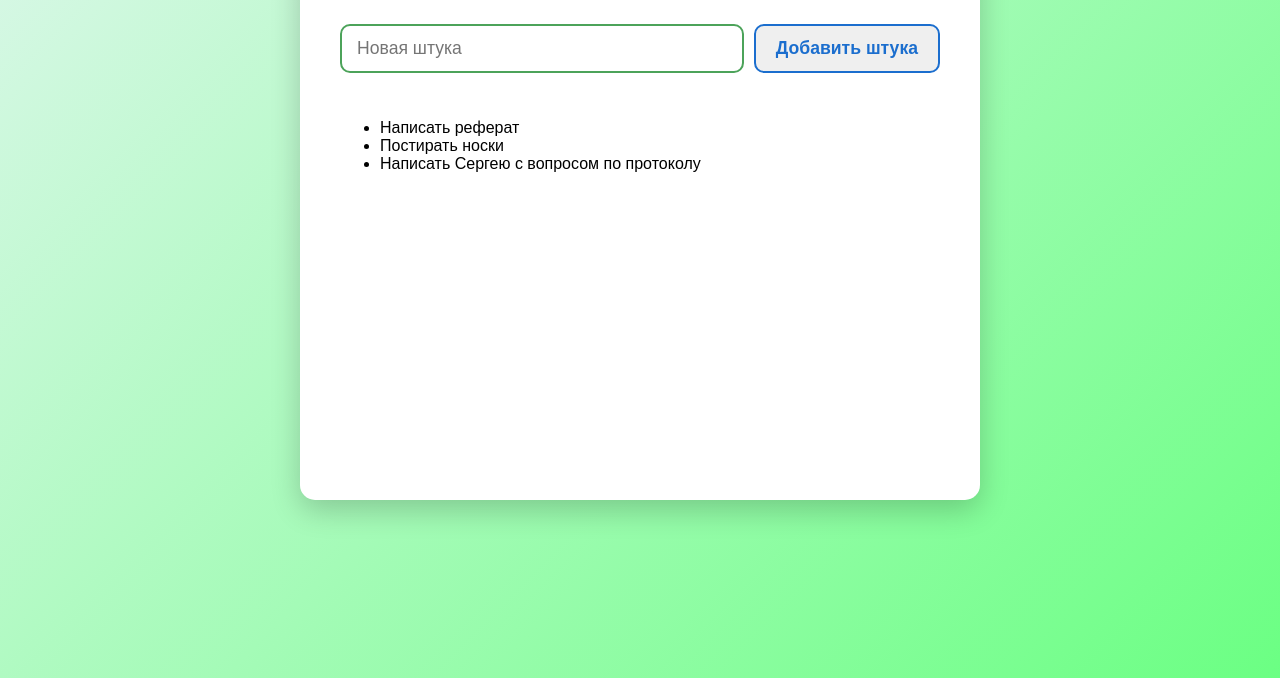
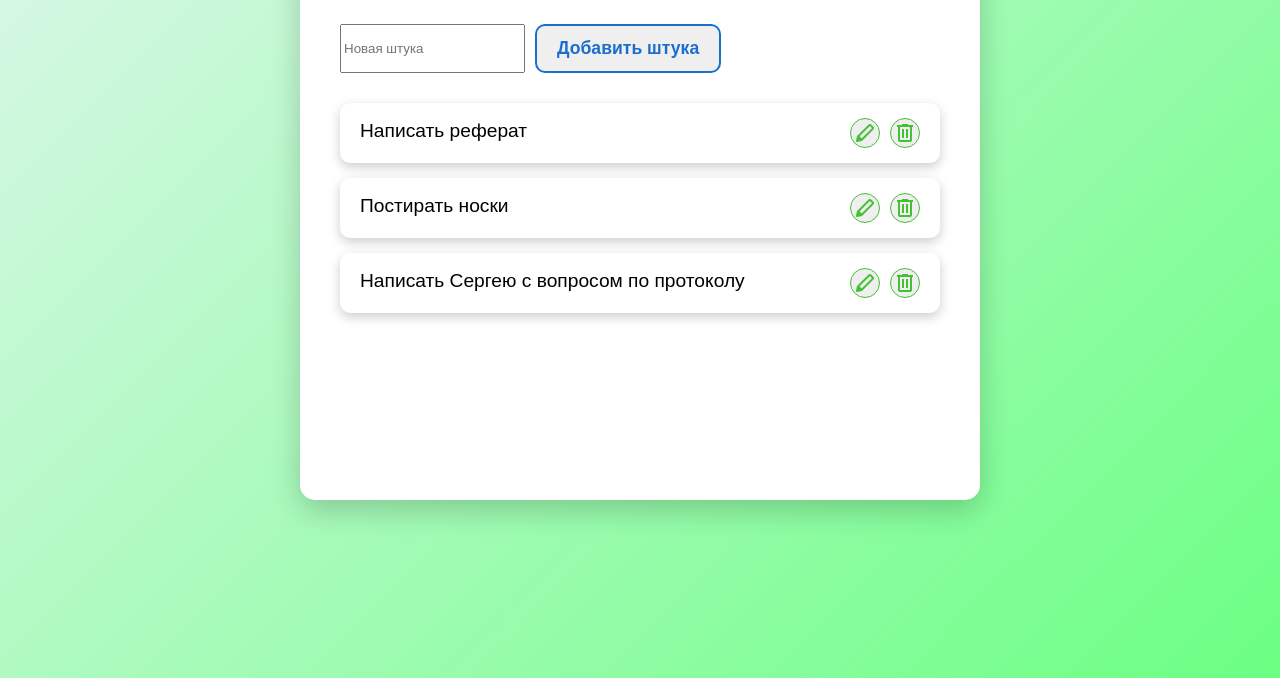
Before and after one commit to TheDubolom/Task-Manager-301, a plain HTML site: page index.html in a window 1280 px wide. Shown: the part 138-816 px from the top of the page. Drawn offline with nearby package versions, Linux system fonts and the light colour scheme.

Commit message:
Оформили красиво напосредственно сам список дел

```diff
--- a/index.html
+++ b/index.html
@@ -6,6 +6,7 @@
     <meta name="viewport" content="width=device-width, initial-scale=1.0">
     <title>Таск-Манагер-301</title>
     <link rel="stylesheet" type="text/css" href="style.css">
+    <link rel="stylesheet" href="https://fonts.googleapis.com/css2?family=Material+Symbols+Outlined"/>
 </head>
 
 <body>
@@ -17,15 +18,27 @@
             <input id="input-task" placeholder="Новая штука"/>
             <button id="add-btn">Добавить штука</button>
         </div>
-        <ul>
-            <li>
-                <span>Написать реферат</span>
+        <ul class="task-list">
+            <li class="task-item">
+                <span class="task-content">Написать реферат</span>
+                <div class="task-actions">
+                    <button class="task-btn"><span class="material-symbols-outlined">stylus</span></button>
+                    <button class="task-btn"><span class="material-symbols-outlined">delete</span></button>
+                </div>
             </li>
-            <li>
-                <span>Постирать носки</span>
+            <li class="task-item">
+                <span class="task-content">Постирать носки</span>
+                <div class="task-actions">
+                    <button class="task-btn"><span class="material-symbols-outlined">stylus</span></button>
+                    <button class="task-btn"><span class="material-symbols-outlined">delete</span></button>
+                </div>
             </li>
-            <li>
-                <span>Написать Сергею с вопросом по протоколу</span>
+            <li class="task-item">
+                <span class="task-content">Написать Сергею с вопросом по протоколу</span>
+                <div class="task-actions">
+                    <button class="task-btn"><span class="material-symbols-outlined">stylus</span></button>
+                    <button class="task-btn"><span class="material-symbols-outlined">delete</span></button>
+                </div>
             </li>
         </ul>
     </div>
--- a/style.css
+++ b/style.css
@@ -1,6 +1,7 @@
 :root {
     --blue: #1b6ece;
     --salad: #44c033;
+    --shadow: rgba(0, 0, 0, 0.2);
 }
 
 body {
@@ -19,7 +20,7 @@ body {
     padding-left: 40px;
     padding-right: 40px;
     margin-top: 5vh;
-    box-shadow: 0 10px 30px rgba(0, 0, 0, 0.2);
+    box-shadow: 0 10px 30px var(--shadow);
     width: 90%;
     max-width: 600px;
     max-height: 70vh;
@@ -36,6 +37,16 @@ body {
     text-align: center;
 }
 
+.task-list {
+    list-style: none;
+    padding: 0;
+    margin: 0;
+    width: 100%;
+    display: flex;
+    flex-direction: column;
+    gap: 15px;
+}
+
 .input-area {
     width: 100%;
     display: flex;
@@ -43,7 +54,7 @@ body {
     margin-bottom: 30px;
 }
 
-#input-task {
+.input-task {
     padding: 12px 15px;
     border: 2px solid rgb(76, 163, 90);
     border-radius: 10px;
@@ -51,6 +62,53 @@ body {
     flex-grow: 1;
     box-sizing: border-box;
     transition: 0.5s ease;
+}
+
+.task-item {
+    background-color: white;
+    padding: 15px 20px;
+    border-radius: 10px;
+    box-shadow: 0 4px 12px var(--shadow);
+    display: flex;
+    justify-content: space-between;
+    transition: all 0.3s ease;
+}
+
+.task-item:hover {
+    transform: translateY(-2px);
+}
+
+.task-content {
+    font-size: 1.2em;
+    margin-right: 15px;
+    word-wrap: break-word;
+    line-height: 1.4;
+    flex-grow: 1;
+}
+
+.task-actions {
+    display: flex;
+    gap: 10px;
+}
+
+.task-btn {
+    width: 30px;
+    height: 30px;
+    border: 1px solid var(--salad);
+    border-radius: 50%;
+    font-weight: bold;
+    display: flex;
+    justify-content: center;
+    align-items: center;
+    color: var(--salad);
+    cursor: pointer;
+    transition: all 0.3s ease;
+}
+
+.task-btn:hover {
+    opacity: 0.7;
+    transform: translateY(-2px);
+    box-shadow: 0 5px 15px var(--shadow);
 }
 
 #input-task:focus {
@@ -73,5 +131,5 @@ body {
 #add-btn:hover {
     opacity: 0.7;
     transform: translateY(-2px);
-    box-shadow: 0 5px 15px rgba(0, 0, 0, 0.4)
+    box-shadow: 0 5px 15px var(--shadow);
 }
```
